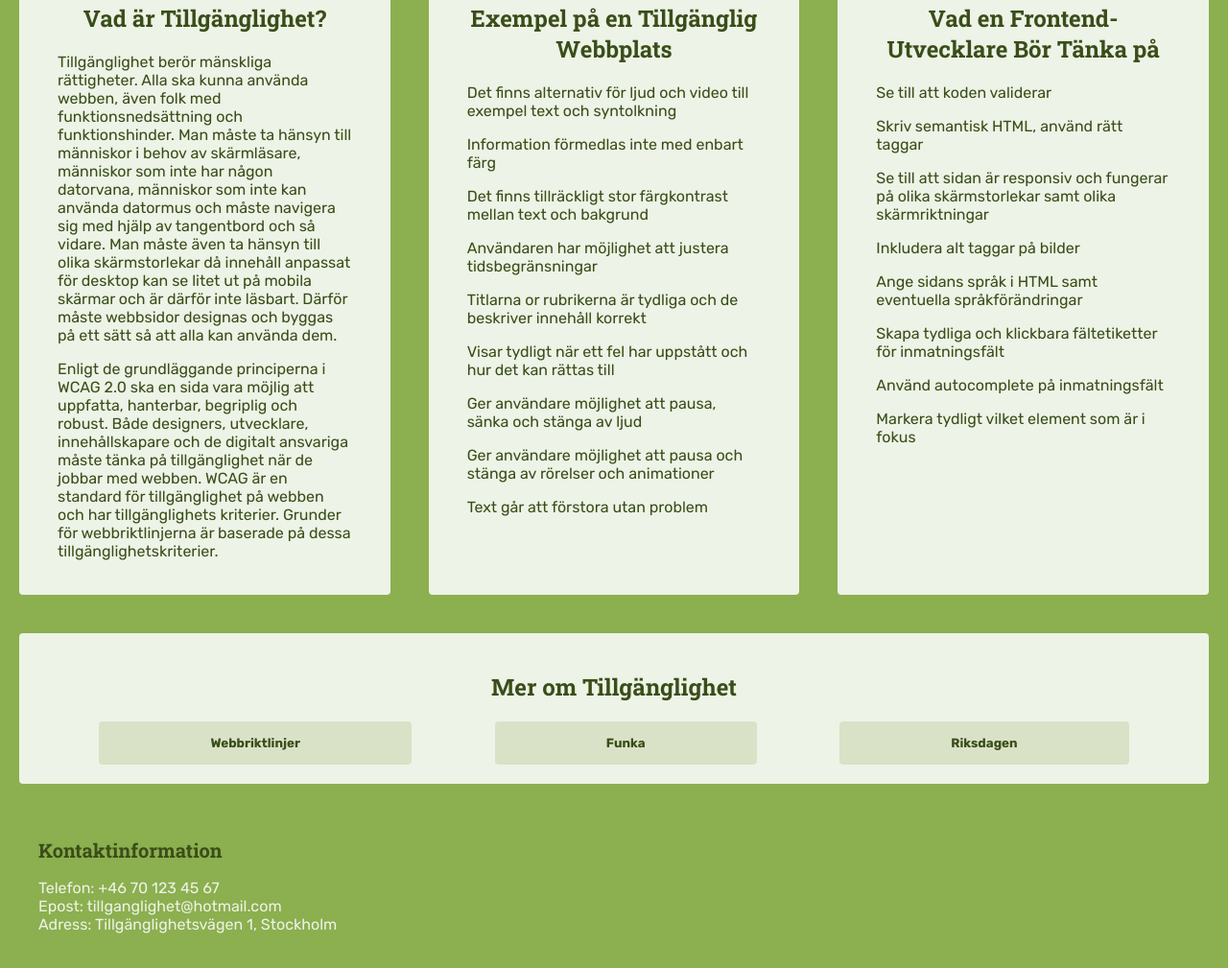
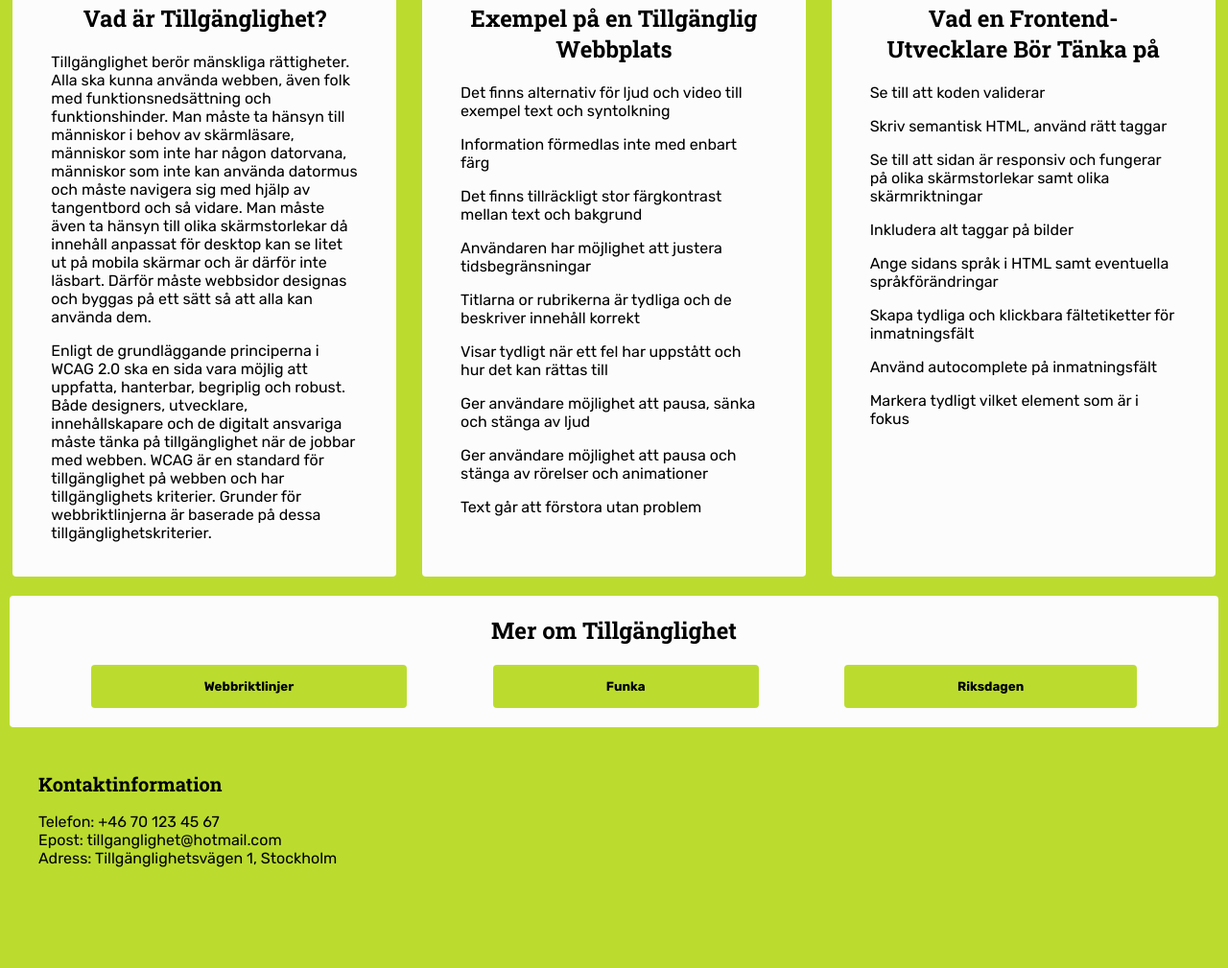
Before and after one commit to emblafant/Tillg-nglighet-Inl-mningsuppgift, a plain HTML site: page index.html in a window 1280 px wide. Shown: the part 397-1406 px from the top of the page at 96% size. After the commit the page ends 1337 px from the top, so only its background shows below. Drawn offline with Linux system fonts and the light colour scheme.

Commit message:
fixed colors

```diff
--- a/styles/_partials.scss
+++ b/styles/_partials.scss
@@ -1,15 +1,14 @@
 //Colors
-$dark-green:#3A4D19;
-$green:#8CAF4F;
-$light-green:#D9E2C6;
-$pale-green:#EDF3E6;
+$green:#BBDC2F;
+$light-green:#E1EEC7;
+$pale-green:#fcfcfc;
 
 //Paddings and margins
 $mobile-padding:20px;
 
 $tablet-padding:20px 40px;
 
-$small-screen-margin:20px;
+$small-screen-margin:10px;
 
 //Media queries
 
--- a/styles/style.scss
+++ b/styles/style.scss
@@ -2,7 +2,7 @@
 
 //text
 h1 {
-  color: $pale-green;
+  color: black;
   text-align: center;
   font-family: 'Roboto Slab', 'Georgia', serif;
 }
@@ -19,7 +19,7 @@ p {
 
 body {
   background-color: $green;
-  color: $dark-green;
+  color: black;
   margin: 0;
 }
 
@@ -75,6 +75,10 @@ article {
     justify-content: space-around;
   }
 
+  h2 {
+    margin-top: 0;
+  }
+
   background-color: $light-green;
   padding: $mobile-padding;
 
@@ -85,9 +89,7 @@ article {
 
 footer {
   padding: $mobile-padding;
-  p {
-    color: $pale-green;
-  }
+  background-color: $pale-green;
   h2 {
     text-align: left;
     font-size: 20px;
@@ -95,6 +97,9 @@ footer {
 
   @include for-tablet {
     padding: $tablet-padding;
+  }
+  @include for-small-screen {
+    background-color: $green;
   }
 }
 
@@ -109,22 +114,22 @@ img {
 button {
   border: 0;
   border-radius: 4px;
-  background-color: $pale-green;
+  background-color: $green;
   padding: 15px 10%;
   font-family: 'Rubik', 'Verdana', sans-serif;
 
   @include for-small-screen {
-    background-color: $light-green;
+    background-color: $green;
   }
 }
 
 button:hover {
-  background-color: $green;
+  background-color: $light-green;
 }
 
 a {
   font-family: 'Rubik', 'Verdana', sans-serif;
   font-weight: bold;
   text-decoration: none;
-  color: $dark-green;
+  color: black;
 }
```
Also changed, not shown: styles/style.css, 1 other file.
